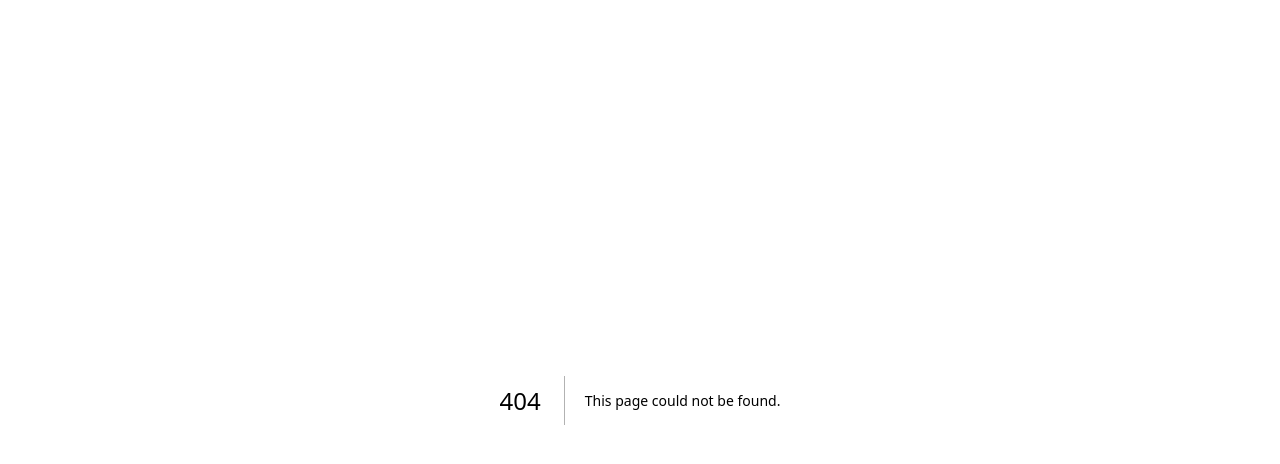
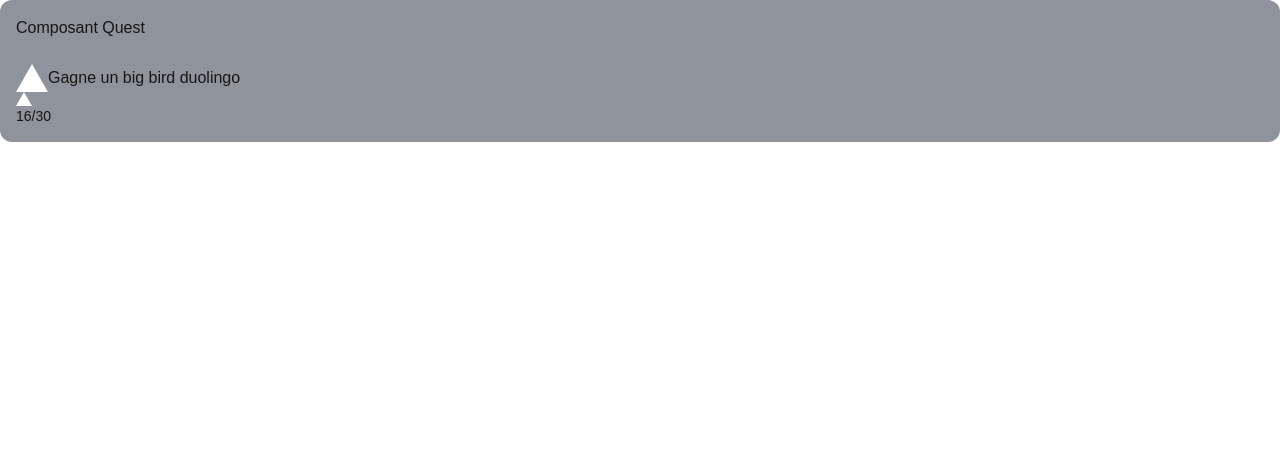
Before and after one commit to BgameB/h2ocean, a Next.js app: page /quest in a window 1280 px wide. Before the commit this address had no page. Shown: the top 464 px of the page. Built offline with nearby package versions, Linux system fonts and the light colour scheme.

Commit message:
feat: composant quest

```diff
--- a/app/page.tsx
+++ b/app/page.tsx
@@ -4,6 +4,8 @@ export default function Home() {
   return (
     <div className="grid grid-rows-[20px_1fr_20px] items-center justify-items-center min-h-screen p-8 pb-20 gap-16 sm:p-20 font-[family-name:var(--font-geist-sans)]">
       <main className="flex flex-col gap-8 row-start-2 items-center sm:items-start">
+
+
         <Image
           className="dark:invert"
           src="/next.svg"
--- /dev/null
+++ b/app/quest/page.tsx
@@ -0,0 +1,13 @@
+import QuestComponent from "@/ui/components/quest/Quest"
+import VercelIcon from "@/public/vercel.svg"
+
+
+export default function AboutPage() {
+  return (
+    <div className="bg-slate-800/50 rounded-xl p-4 space-y-6">
+      <h1>Composant Quest</h1>
+      <QuestComponent text="Gagne un big bird duolingo" color="#ffffff" current={16} max={30} iconQuest={VercelIcon} iconBar={VercelIcon}></QuestComponent>
+
+    </div>
+  );
+}
--- /dev/null
+++ b/ui/components/quest/Quest.tsx
@@ -0,0 +1,65 @@
+import clsx from "clsx";
+import Image from "next/image";
+
+interface Props {
+  /* Props Case globale */
+  className?: string;
+  text?: string;
+  color?: string;
+  iconQuest?: any;
+  /* Props Barre de progression */
+  iconBar?: any;
+  current?: number;
+  max?: number;
+}
+
+const ProgressBar = ({ current, max, color }: { current: number; max: number; color: string }) => {
+    const percentage = Math.min(Math.max(current, 0), max) / max * 100;
+
+    return (
+      <div className="relative h-2 w-full overflow-hidden rounded-full bg-slate-700">
+        <div
+          className="absolute left-0 top-0 h-full transition-all"
+          style={{ width: `${percentage}%`, backgroundColor: color }}
+        />
+      </div>
+    );
+};
+
+export const Quest = ({
+    className,
+    text,
+    color = "#ffffff",
+    iconQuest,
+    iconBar,
+    current = 0,
+    max = 10,
+  }: Props) => {
+    return (
+      <div className={clsx("space-y-2", className)}>
+        <div className="flex items-center gap-3">
+          {/* Icone de Quête */}
+          {iconQuest && (
+            <Image src={iconQuest} alt="iconQuest" width={32} height={32} />
+          )}
+          {/* Texte */}
+          <div className="text-white font-medium">{text}</div>
+        </div>
+        {/* Barre de progression */}
+        <div className="relative">
+          <ProgressBar current={current} max={max} color={color} />
+          {iconBar && (
+            <div className="absolute right-0 top-1/2 -translate-y-1/2">
+              <div className="rounded-lg p-1">
+                <Image src={iconBar} alt="iconBar" width={16} height={16} />
+              </div>
+            </div>
+          )}
+          {/* Infos sur la progression */}
+          <div className="text-slate-400 text-sm mt-1">{current}/{max}</div>
+        </div>
+      </div>
+    );
+  };
+
+  export default Quest;
```
